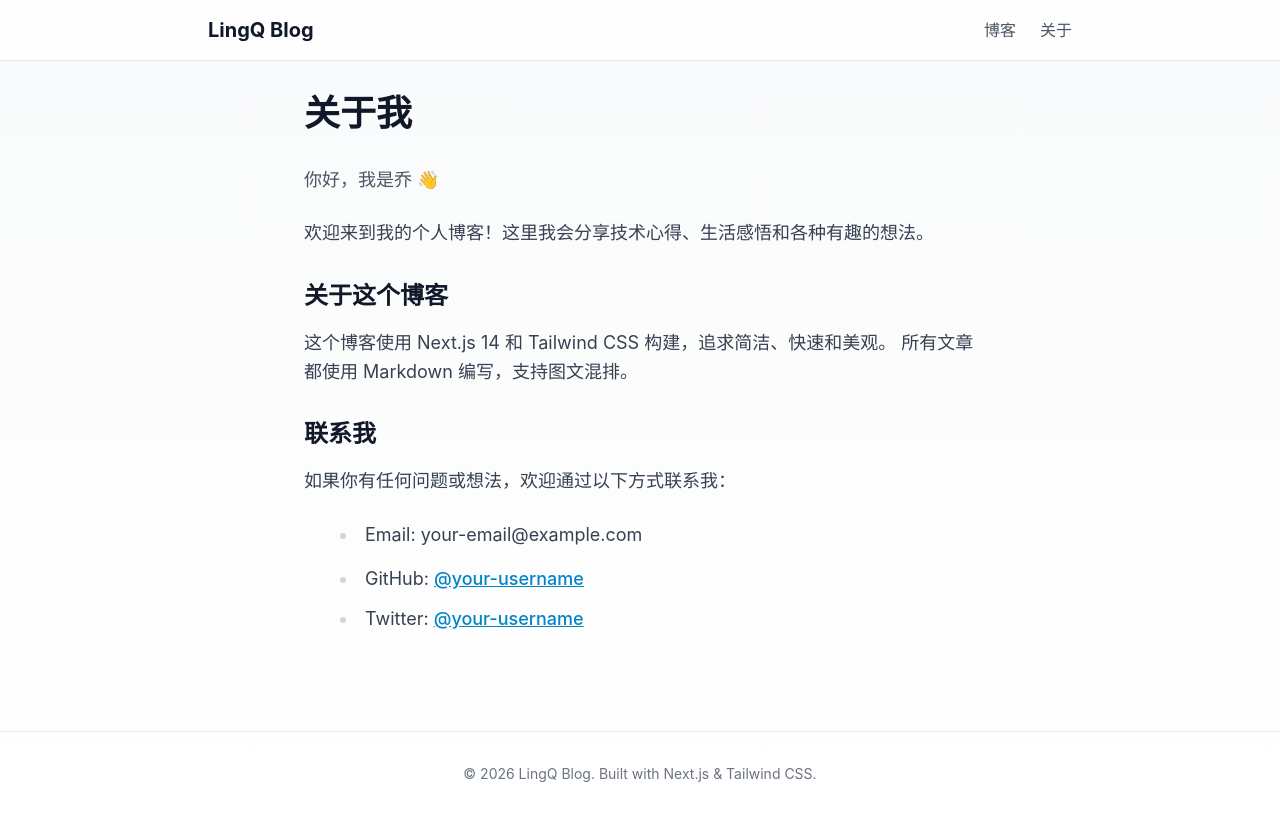
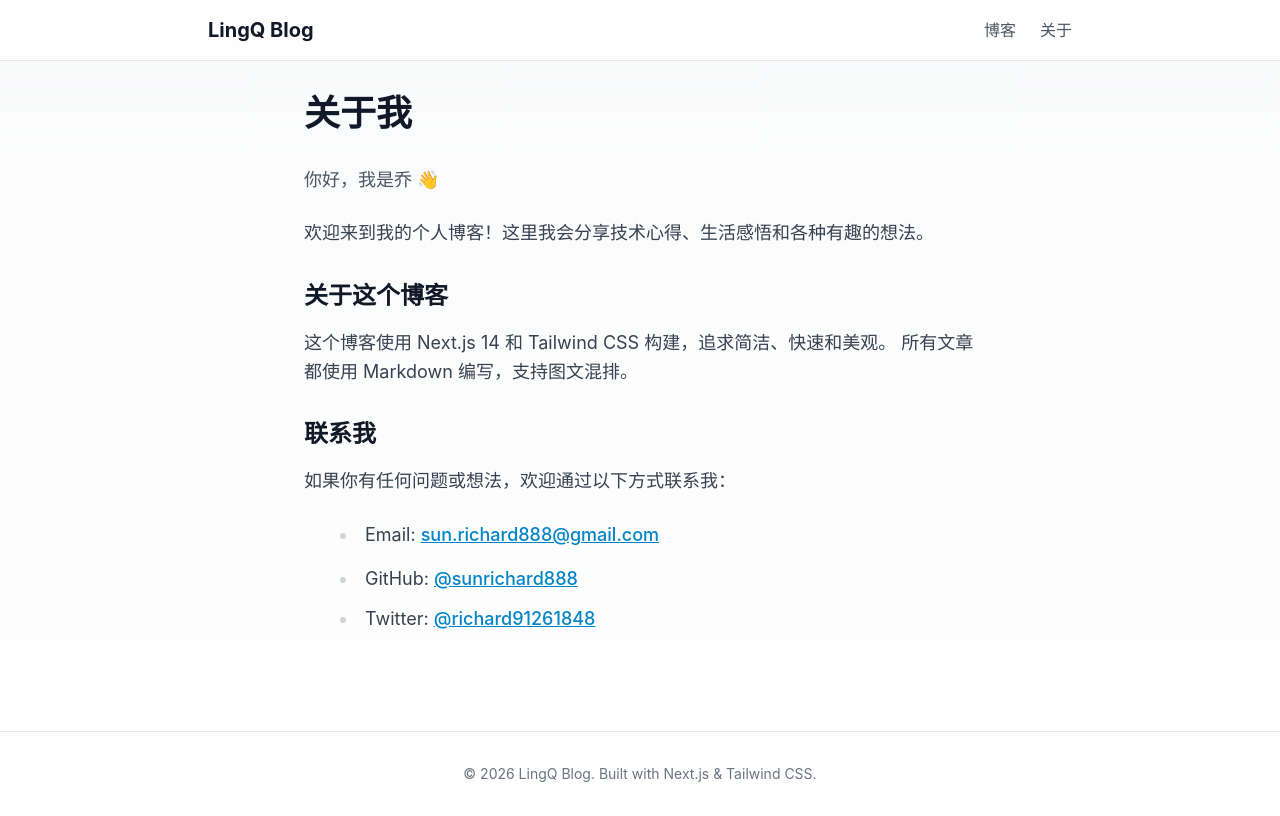
Before and after one commit to sunrichard888/LingQ-Blog, a Next.js app: page /about in a window 1280 px wide. Built offline with nearby package versions, Linux system fonts and the light colour scheme.

Commit message:
chore: 更新关于页面联系信息
- Email: sun.richard888@gmail.com
- GitHub: https://github.com/sunrichard888
- Twitter: @richard91261848

```diff
--- a/app/about/page.tsx
+++ b/app/about/page.tsx
@@ -23,9 +23,9 @@ export default function AboutPage() {
           如果你有任何问题或想法，欢迎通过以下方式联系我：
         </p>
         <ul className="list-disc list-inside text-gray-700 space-y-2 mt-4">
-          <li>Email: your-email@example.com</li>
-          <li>GitHub: <a href="https://github.com" className="text-primary-600 hover:underline">@your-username</a></li>
-          <li>Twitter: <a href="https://twitter.com" className="text-primary-600 hover:underline">@your-username</a></li>
+          <li>Email: <a href="mailto:sun.richard888@gmail.com" className="text-primary-600 hover:underline">sun.richard888@gmail.com</a></li>
+          <li>GitHub: <a href="https://github.com/sunrichard888" className="text-primary-600 hover:underline">@sunrichard888</a></li>
+          <li>Twitter: <a href="https://twitter.com/richard91261848" className="text-primary-600 hover:underline">@richard91261848</a></li>
         </ul>
       </div>
     </div>
```
